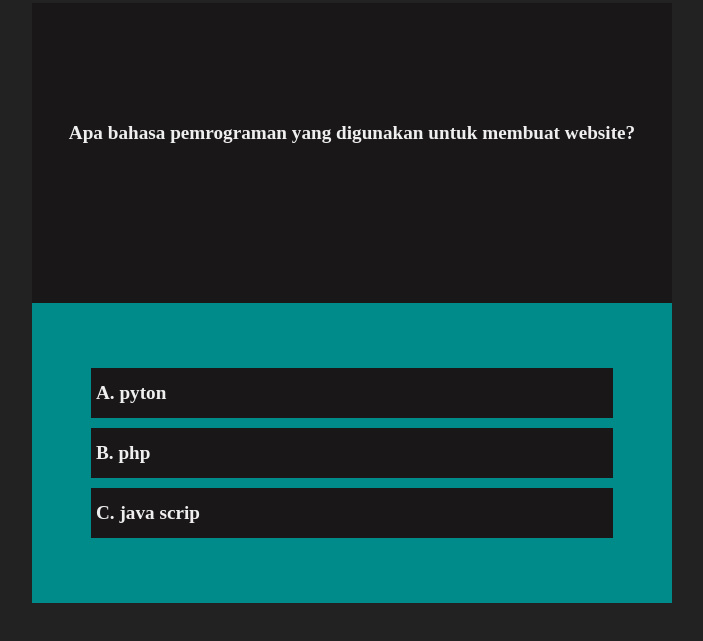
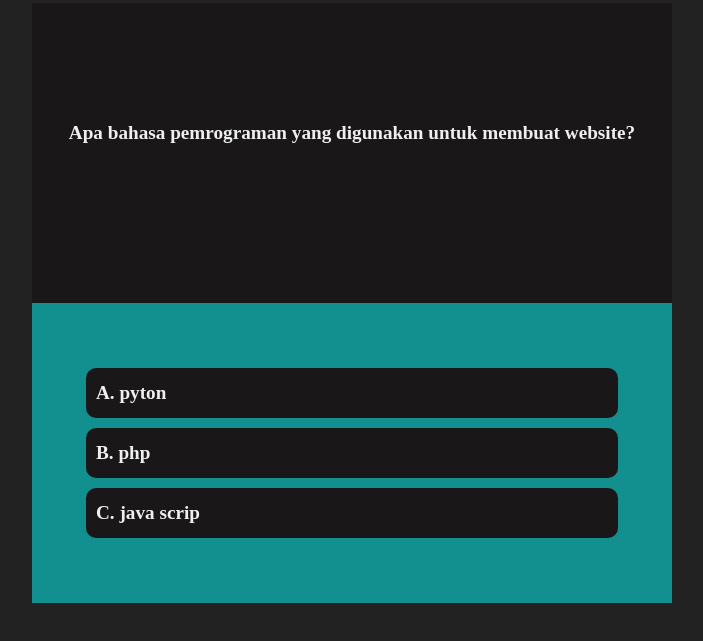
Before and after one commit to nafiboy14/kuis-java-script, a plain HTML site: page index.html in a window 1280 px wide. Shown: the part 105-746 px from the top of the page, without its empty margins (296-999 px from the left). Drawn offline with Linux system fonts and the light colour scheme.

Commit message:
update css

```diff
--- a/style.css
+++ b/style.css
@@ -30,7 +30,7 @@ font-size: 1.2em;
 font-weight: 700;
 }
 .conteiner .answer{
-background: darkcyan;
+background: rgb(18, 144, 144);
 width: 100%;
 min-height: 50%;
 display: flex;
@@ -50,9 +50,11 @@ gap: 10px;
    background: #191717;
    display: flex;
    justify-content: start;
-   padding: 5px;
+   padding: 5px 10px;
 align-items: center;
 cursor: pointer;
+border-radius: 10px;
+
 }
 /* .conteiner .answer .choice p{
    width: 100%;
```
